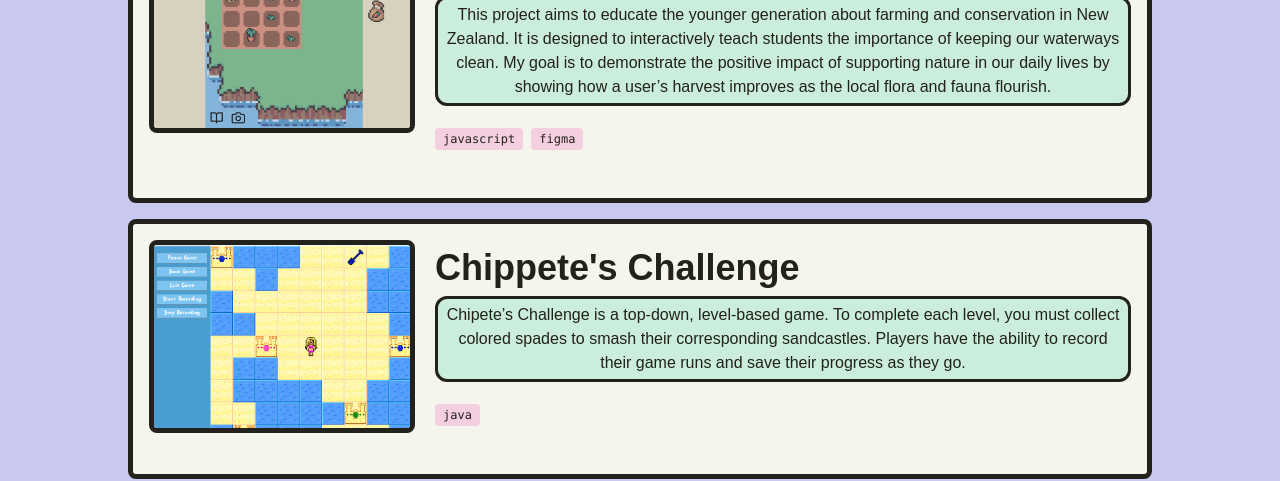
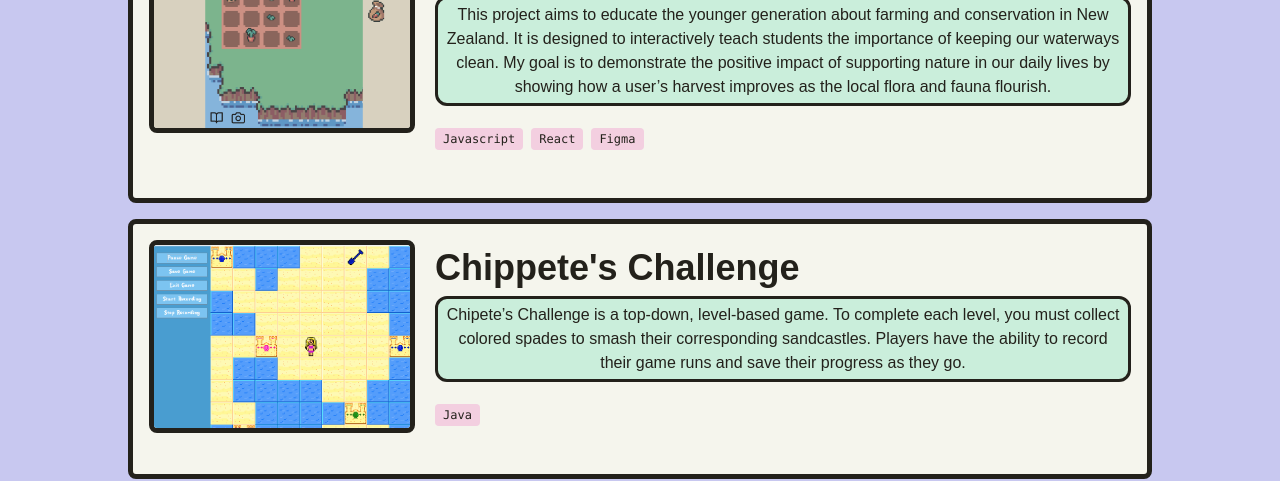
Before and after one commit to Tierlina/personal-website, a React (Vite) app: page / in a window 1280 px wide. Shown: the part 2400-2881 px from the top of the page. Built offline with nearby package versions, Linux system fonts and the light colour scheme.

Commit message:
remove base

```diff
--- a/src/Contact.tsx
+++ b/src/Contact.tsx
@@ -25,8 +25,6 @@ const extraLinks = [
 
 export function Contact() {
     // Removed transition and hover-related classes
-    const base = 'relative inline-block px-3 py-2 rounded color-softblack focus:outline-none';
-
     return (
         <section id="contact" className="flex flex-col">
             <div className='bg-beige'>
--- a/src/Projects.tsx
+++ b/src/Projects.tsx
@@ -8,13 +8,13 @@ const projectList = [
         name: "Aotearoa Farming",
         image: farmingImg,
         description: "This project aims to educate the younger generation about farming and conservation in New Zealand. It is designed to interactively teach students the importance of keeping our waterways clean. My goal is to demonstrate the positive impact of supporting nature in our daily lives by showing how a user’s harvest improves as the local flora and fauna flourish.",
-        techstack: ['javascript', 'figma'],
+        techstack: ['Javascript', 'React','Figma'],
     },
         {
         name: "Chippete's Challenge",
         image: ChipetteImg,
         description: "Chipete’s Challenge is a top-down, level-based game. To complete each level, you must collect colored spades to smash their corresponding sandcastles. Players have the ability to record their game runs and save their progress as they go.",
-        techstack: ['java'],
+        techstack: ['Java'],
     }
 ]
 
```
